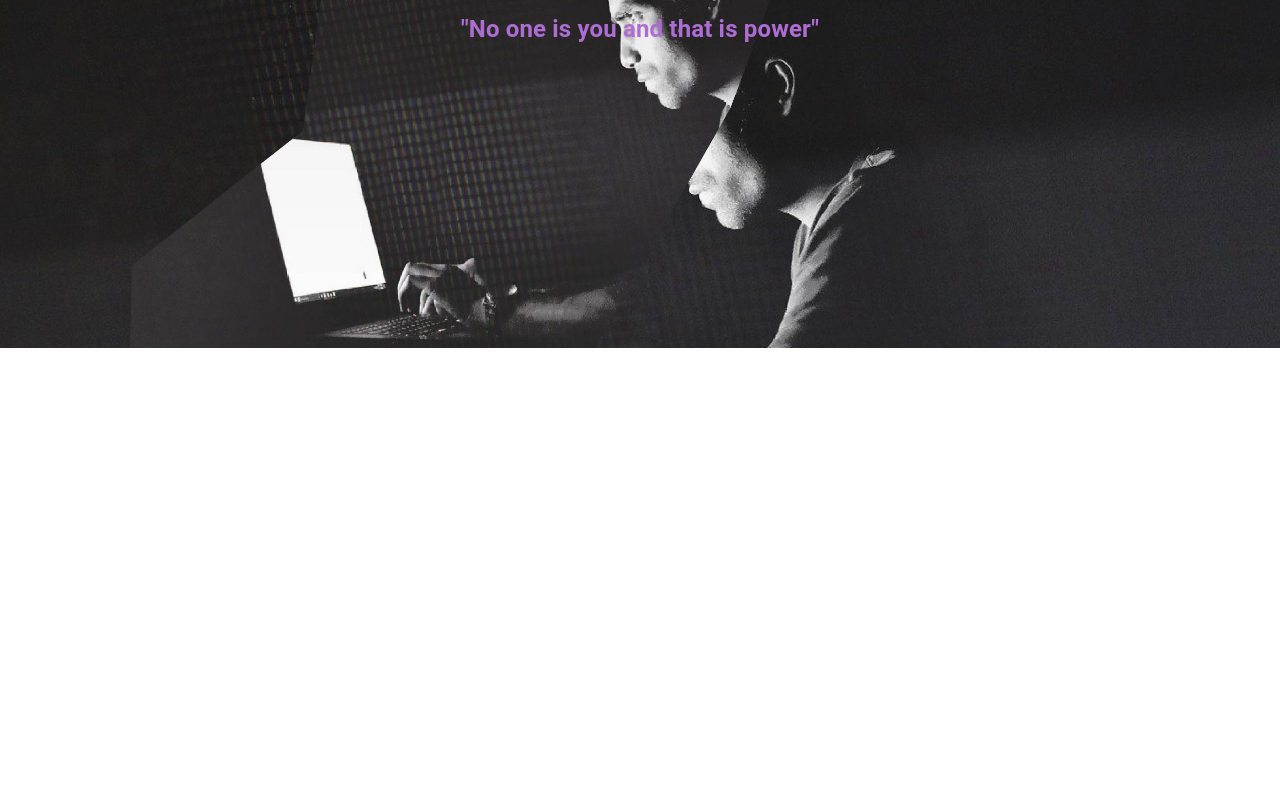
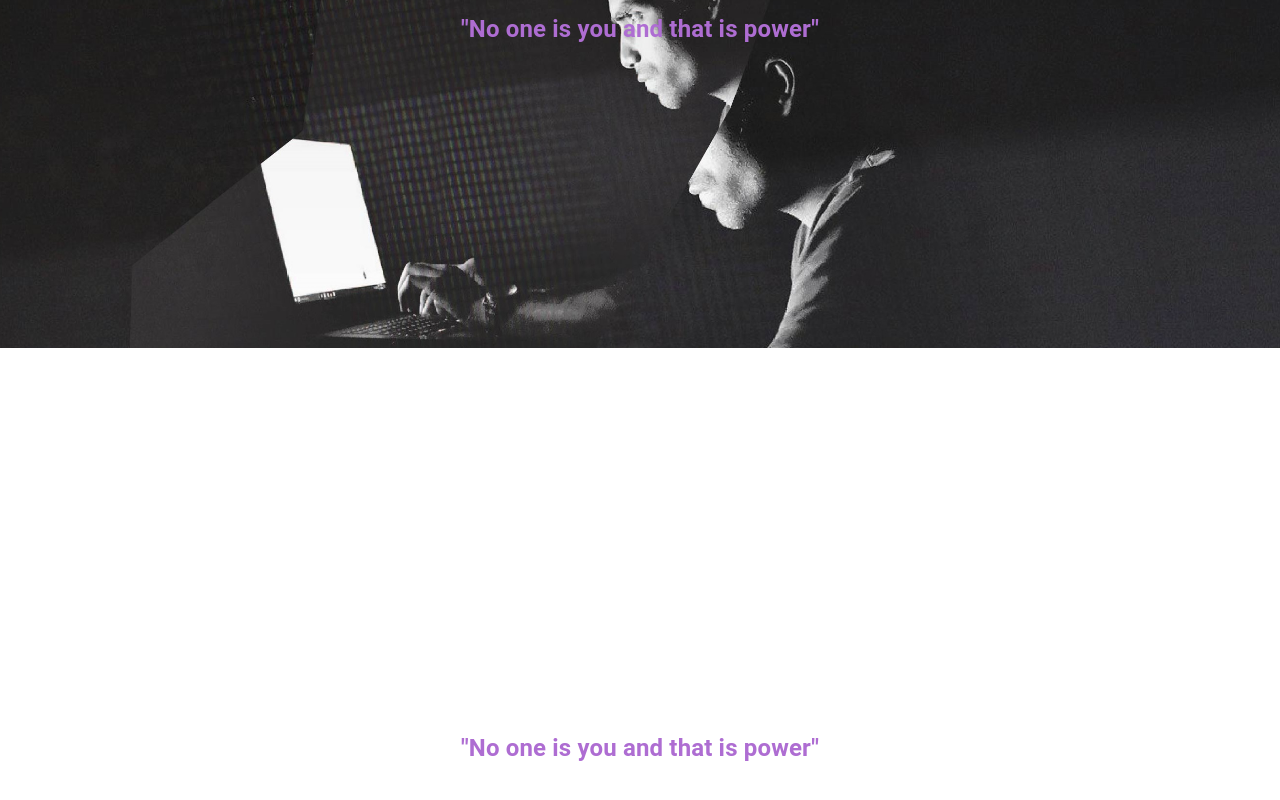
Before and after one commit to lieautman/Presentation-Site, a React (Create React App) app: page / in a window 1280 px wide. Shown: the part 452-1252 px from the top of the page. Before the commit the page ends 800 px from the top, so only its background shows below. Built offline with nearby package versions, Linux system fonts and the light colour scheme.

Commit message:
add scroll snap

```diff
--- a/src/Navigation/NavigationComponent.js
+++ b/src/Navigation/NavigationComponent.js
@@ -8,7 +8,7 @@ import theme from "../Resources/Theme/theme";
 function NavigationComponent(porps) {
 
     return (
-        <GridContainerWithThemeMainColor container>
+        <GridContainerWithThemeMainColor container className="scrollSnapSection">
             <GridItemAligned item xs={4} onClick={() => porps.setPageNo(1)}><img src={logo} alt="Logo" style={{ cursor: "pointer", width: "auto", height: "8vh" }} /></GridItemAligned>
             <GridItemAligned item xs={2}><Button onClick={() => porps.setPageNo(1)}><TypographyWithTheme color={theme.colors.textColor}>Acasa</TypographyWithTheme></Button></GridItemAligned>
             <GridItemAligned item xs={2}><Button onClick={() => porps.setPageNo(2)}><TypographyWithTheme color={theme.colors.textColor}>Despre</TypographyWithTheme></Button></GridItemAligned>
--- a/src/Pages/Home/Home.js
+++ b/src/Pages/Home/Home.js
@@ -1,4 +1,5 @@
 import BoxWith91vh from "../../Resources/StyledComponents/BoxWith91vh";
+import BoxWith100vh from "../../Resources/StyledComponents/BoxWith100vh";
 import TypographyWithTheme from "../../Resources/StyledComponents/TypographyWithTheme";
 import securityBackgorundFadedCracked from "../../Resources/Images/securityBackgorundFadedCracked.jpg"
 import theme from "../../Resources//Theme/theme";
@@ -7,7 +8,7 @@ function Home() {
 
     return (
         <>
-            <BoxWith91vh sx={{
+            <BoxWith91vh  sx={{
                 backgroundImage: `url(${securityBackgorundFadedCracked})`,
                 backgroundSize: "100% 130%"
             }}>
@@ -18,6 +19,11 @@ function Home() {
                     <h2>"No one is you and that is power"</h2>
                 </TypographyWithTheme>
             </BoxWith91vh >
+            <BoxWith100vh className="scrollSnapSection">
+                <TypographyWithTheme color={theme.colors.titleColor}>
+                    <h2>"No one is you and that is power"</h2>
+                </TypographyWithTheme>
+            </BoxWith100vh>
         </>
     )
 }
--- /dev/null
+++ b/src/Resources/StyledComponents/BoxWith100vh.js
@@ -0,0 +1,13 @@
+import { styled } from '@mui/material';
+import Box from '@mui/material/Box';
+
+const BoxWith91vh = styled(Box)`
+    height: 100vh;
+    display: flex;
+    flex-direction: column;
+    align-items: center;
+    justify-content: center;
+    backgroundColor: black;
+`;
+
+export default BoxWith91vh;
--- a/src/index.css
+++ b/src/index.css
@@ -2,3 +2,12 @@ body {
     padding: 0;
     margin: 0;
 }
+
+html {
+    scroll-snap-type: y mandatory;
+}
+
+.scrollSnapSection{
+    scroll-snap-align: start;
+    scroll-snap-stop: always;
+}
```
